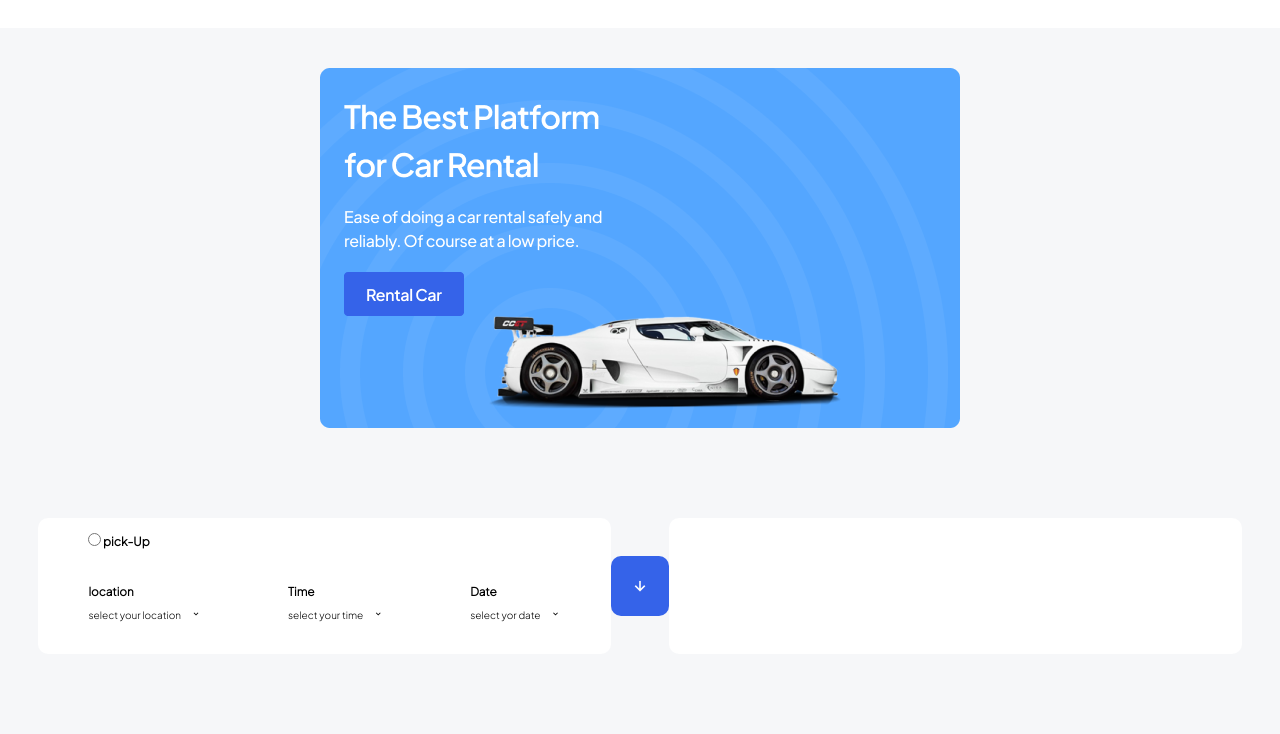
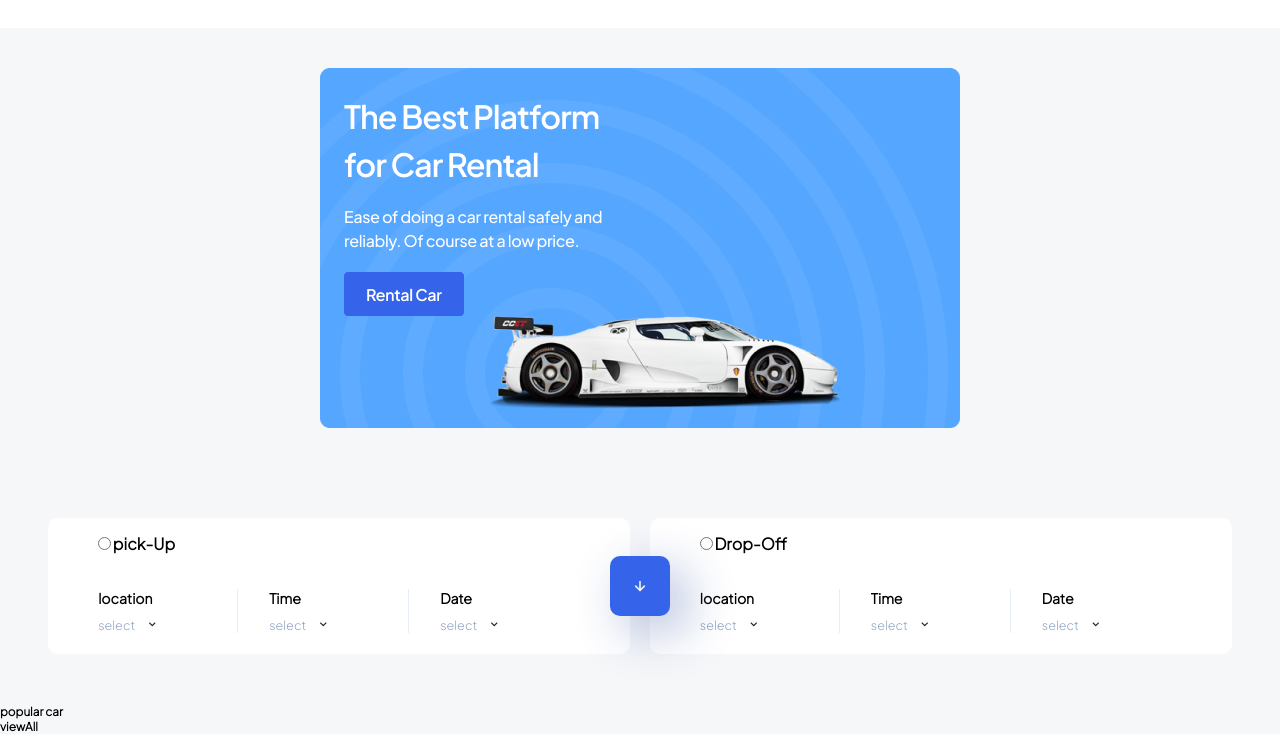
Before and after one commit to MaedehBagheri/car-rent-website, a plain HTML site: page index.html in a window 1280 px wide. Shown: the part 97-831 px from the top of the page. Before the commit the page ends 801 px from the top, so only its background shows below. Drawn offline with nearby package versions, Linux system fonts and the light colour scheme; a web font is replaced by a local one.

Commit message:
end of carts

```diff
--- a/css/style.css
+++ b/css/style.css
@@ -266,22 +266,40 @@ margin-top: 4rem;
     background-color: #ffffff;
   }
 
-  .btn-add{
+
+
+
+  .btn-add {
+      position: absolute;
+      border-radius: 1rem;
+      box-shadow: 15px 15px 50px 0px rgba(16, 50, 147, 0.32);
+  }
+  .btn-add {
+      border: none;
     width: 60px;
+      background-color: var(--color-primary);
     height: 60px;
-    border: none;
-    border-radius: 10px;
-    color: #ffffff;
-    background-color: var(--color-primary);
+    color: var(--bground-color);
   }
+  @media screen and (max-width: 1220px) {
+    .btn-add {
+      width: 60px;
+      height: 60px;
+    }
+    .main{
+       gap: 7.5rem;
+    }
+}
+
 .rent{
     padding: 50px 3%;
 }
   .main{
     margin-top: 4rem;
     display: flex;
-    justify-content: space-between;
+    justify-content: space-around;
     align-items: center;
+    flex-wrap: wrap;
   }
   .btn-add .bx{
     font-size: 1.9rem;
@@ -306,7 +324,7 @@ margin-top: 4rem;
 
     width: 7px;
         font-weight: 600;
-     font-size: 12px;
+     font-size: 16px;
     text-align: center;
     }
 
@@ -317,3 +335,37 @@ margin-top: 4rem;
         gap: 1rem;
         margin-top: 1rem;
     }
+
+    .cart-items p{
+        font-size: 12.5px;
+        color: #90A3bf;
+    }
+.cart-select h3{
+    font-size: 14px;
+}
+.cart-select{
+    width: 140px;
+}
+    .bx-chevron-down{
+        color: #1a202c;
+        font-size: 14px;
+    }
+    .cart-detail>:not(:last-child){
+      border-right: 0.1rem solid rgb(195, 212, 233,0.4);
+    }
+    .cart-items{
+        margin-right: 2.4rem;
+
+    }
+
+    @media screen and (max-width: 550px) {
+
+        .cart-select{
+            width: 87px;
+            margin-left: 1rem;
+        }
+
+
+    }
+
+    /* end of cart */
--- a/index.html
+++ b/index.html
@@ -56,25 +56,27 @@
                 <input type="radio" name="webinar" id="type-A">
                 <span>pick-Up</span>
             </div>
+
             <div class="cart-detail">
-                <div>
+                <div class="cart-select">
                     <h3>location</h3>
                     <div class="cart-items">
-                        <p>select your location</p>
+                        <p>select</p>
                       <i class='bx bx-chevron-down'></i>
                     </div>
                 </div>
-                <div>
+
+                <div class="cart-select">
                     <h3>Time</h3>
                     <div class="cart-items">
-                      <p>select your time</p>
+                      <p>select</p>
                       <i class='bx bx-chevron-down'></i>
                     </div>
                 </div>
-                <div>
+                <div class="cart-select">
                     <h3>Date</h3>
                     <div class="cart-items">
-                        <p>select yor date</p>
+                        <p>select</p>
                       <i class='bx bx-chevron-down'></i>
                     </div>
                 </div>
@@ -84,8 +86,48 @@
         <button class="btn-add">
             <i class='bx bx-down-arrow-alt'></i>
         </button>
-        <div class="cart"></div>
+
+        <div class="cart">
+
+<div class="check">
+                <input type="radio" name="webinar" id="type-A">
+                <span>Drop-Off</span>
+            </div>
+
+            <div class="cart-detail">
+                <div class="cart-select">
+                    <h3>location</h3>
+                    <div class="cart-items">
+                        <p>select</p>
+                      <i class='bx bx-chevron-down'></i>
+                    </div>
+                </div>
+
+                <div class="cart-select">
+                    <h3>Time</h3>
+                    <div class="cart-items">
+                      <p>select</p>
+                      <i class='bx bx-chevron-down'></i>
+                    </div>
+                </div>
+                <div class="cart-select">
+                    <h3>Date</h3>
+                    <div class="cart-items">
+                        <p>select</p>
+                      <i class='bx bx-chevron-down'></i>
+                    </div>
+                </div>
+            </div>
+        </div>
     </div>
+</section>
+
+<!-- catalogue car -->
+<section class="catalogue-car">
+<div class="catalogue_heading">
+    <h3>popular car</h3>
+    <h3>viewAll</h3>
+</div>
 </section>
 </body>
 </html>
```
